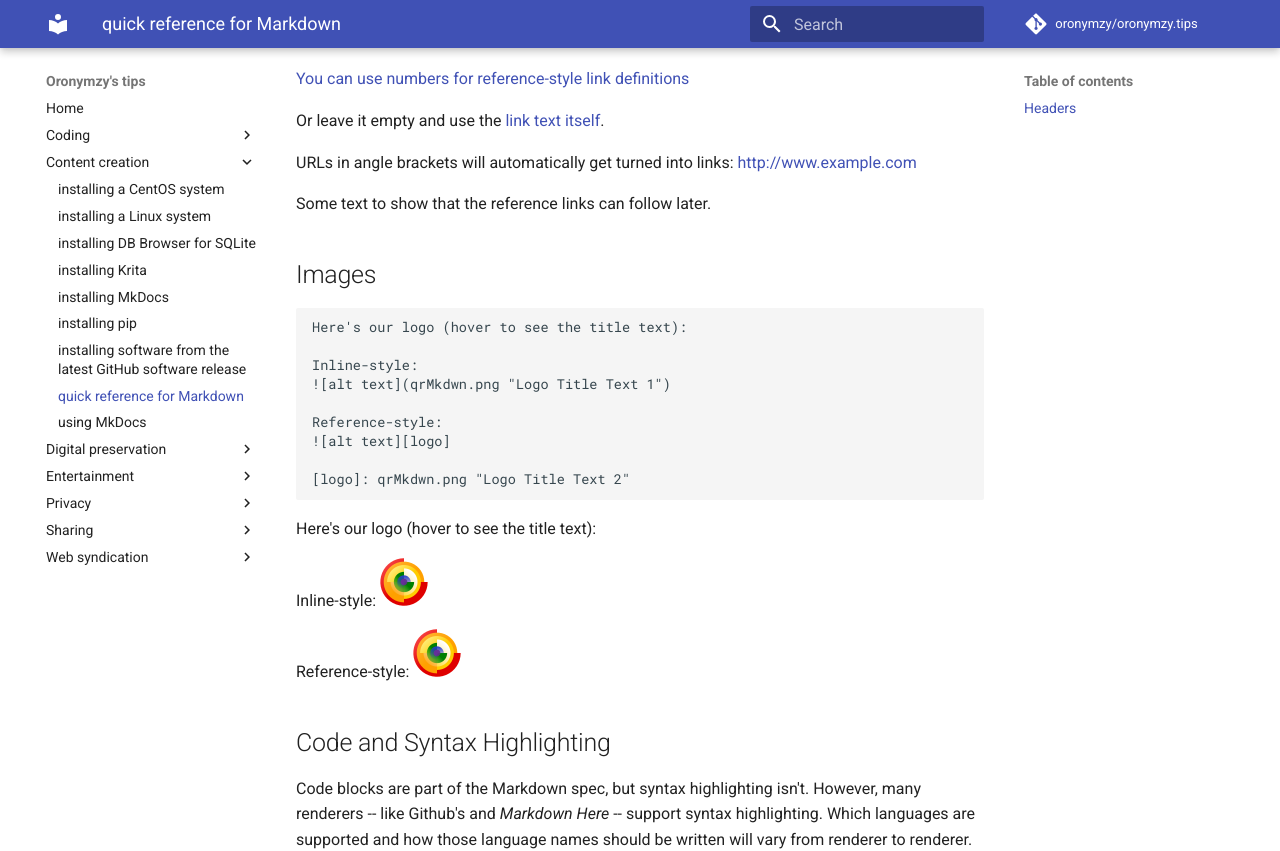
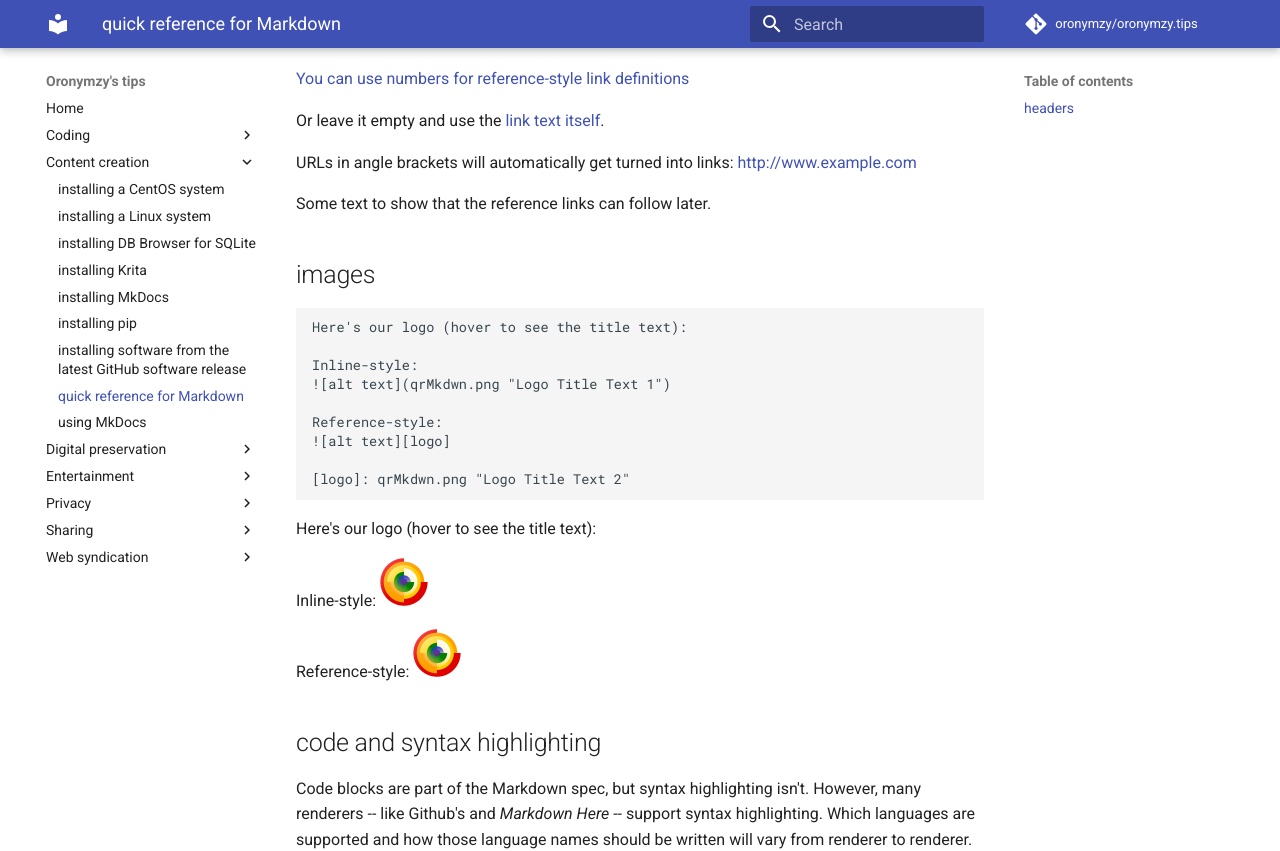
Before and after one commit to oronymzy/tips, an MkDocs documentation site: the page built from docs/qrMkdwn.md, in a window 1280 px wide and 1400 px high, scrolled down 3199 px. Shown: the top 851 px of the window. Built offline with MkDocs 1.6.1 and Material for MkDocs 9.7.7, drawn with Linux system fonts in a browser that asks for light colours; comment, search, counter and statistics services are not loaded; some of the changed text lies outside the part shown.

Commit message:
Decapitalize headings, remove linebreak

````diff
--- a/docs/qrMkdwn.md
+++ b/docs/qrMkdwn.md
@@ -1,9 +1,8 @@
 # quick reference for [Markdown]
-
 
 This is intended as a quick reference and showcase. For more complete info, see [John Gruber's original spec](http://daringfireball.net/projects/markdown/).
 
-## Headers {: #headers }
+## headers {: #headers }
 
 ```no-highlight
 # H1
@@ -39,7 +38,7 @@ Alt-H1
 Alt-H2
 ------
 
-## Emphasis {: #emphasis }
+## emphasis {: #emphasis }
 
 ```no-highlight
 Emphasis, aka italics, with *asterisks* or _underscores_.
@@ -59,7 +58,7 @@ Combined emphasis with **asterisks and _underscores_**.
 
 Strikethrough uses two tildes. ~~Scratch this.~~
 
-## Lists {: #lists }
+## lists {: #lists }
 
 !!! note
 
@@ -103,7 +102,7 @@ Strikethrough uses two tildes. ~~Scratch this.~~
 
     [Python-Markdown](https://python-markdown.github.io/) expects an indentation of four spaces (or one tab) for nested block level elements, which includes lists and sub-lists.[^qrMkdown1]
 
-## Links {: #links }
+## links {: #links }
 
 There are two ways to create links.
 
@@ -149,7 +148,7 @@ Some text to show that the reference links can follow later.
 [1]: http://slashdot.org
 [link text itself]: http://www.reddit.com
 
-## Images {: #images }
+## images {: #images }
 
 ```no-highlight
 Here's our logo (hover to see the title text):
@@ -173,7 +172,7 @@ Reference-style:
 
 [logo]: qrMkdwn.png "Logo Title Text 2"
 
-## Code and Syntax Highlighting {: #code }
+## code and syntax highlighting {: #code }
 
 Code blocks are part of the Markdown spec, but syntax highlighting isn't. However, many renderers -- like Github's and *Markdown Here* -- support syntax highlighting. Which languages are supported and how those language names should be written will vary from renderer to renderer.
 
@@ -218,7 +217,7 @@ No language indicated, so no syntax highlighting in Markdown Here (varies on Git
 But let's throw in a <b>tag</b>.
 ```
 
-## Tables {: #tables }
+## tables {: #tables }
 
 Tables aren't part of the core Markdown spec, but they are part of GFM and *Markdown Here* supports them. They are an easy way of adding tables -- a task that would otherwise require copy-pasting from another application.
 
@@ -256,7 +255,7 @@ The table will render correctly even if the raw Markdown does not line up pretti
 | *Still* | `renders` | **nicely**
 | 1 | 2 | 3
 
-## Blockquotes {: #blockquotes }
+## blockquotes {: #blockquotes }
 
 ```no-highlight
 > Blockquotes are very handy in email to emulate reply text.
@@ -274,7 +273,7 @@ Quote break.
 
 > This is a very long line that will still be quoted properly when it wraps. Oh boy let's keep writing to make sure this is long enough to actually wrap for everyone. Oh, you can *put* **Markdown** into a blockquote.
 
-## Inline HTML {: #html }
+## inline HTML {: #html }
 
 You can also use raw HTML in your Markdown, and it'll mostly work pretty well.
 
@@ -296,7 +295,7 @@ You can also use raw HTML in your Markdown, and it'll mostly work pretty well.
   <dd>Does *not* work **very** well. Use HTML <em>tags</em>.</dd>
 </dl>
 
-## Horizontal Rule {: #hr }
+## horizontal rule {: #hr }
 
 ```
 Three or more...
@@ -328,7 +327,7 @@ ___
 
 Underscores
 
-## Line Breaks {: #lines }
+## line breaks {: #lines }
 
 !!! note
 
````
